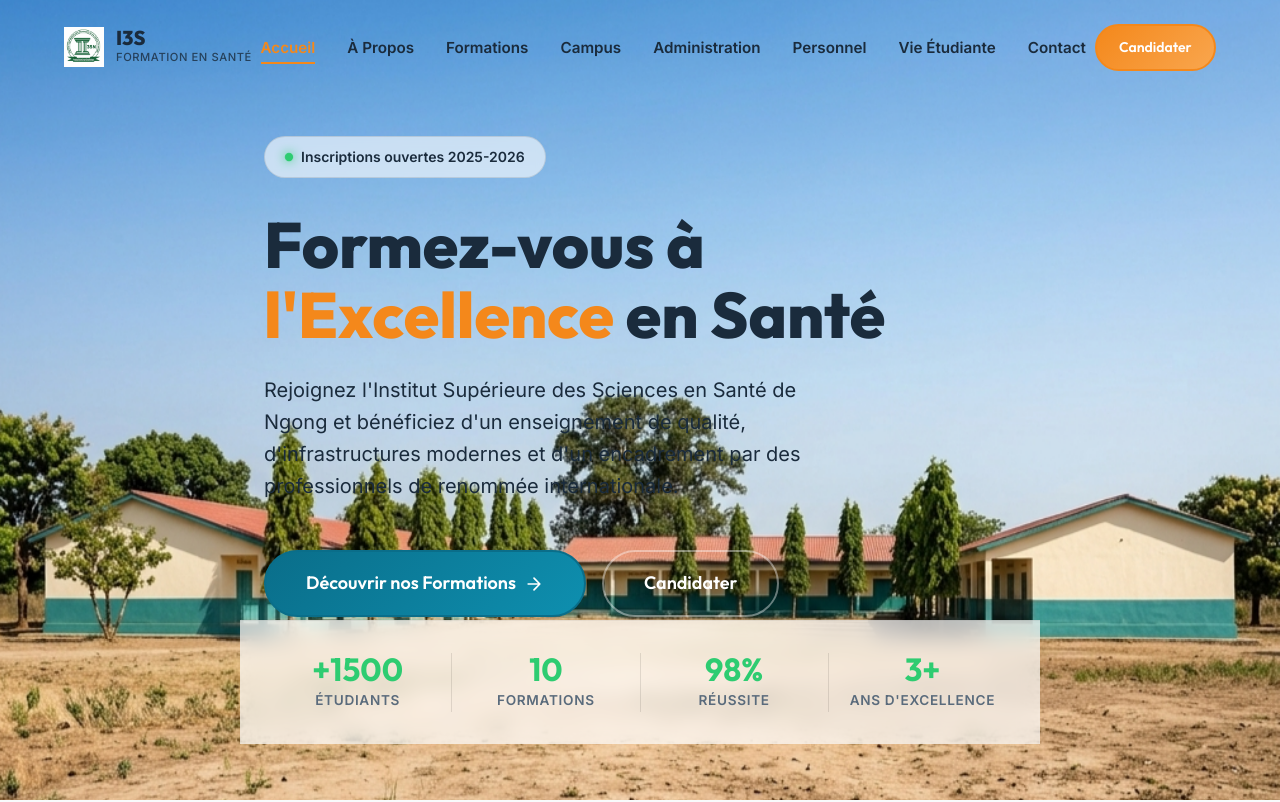
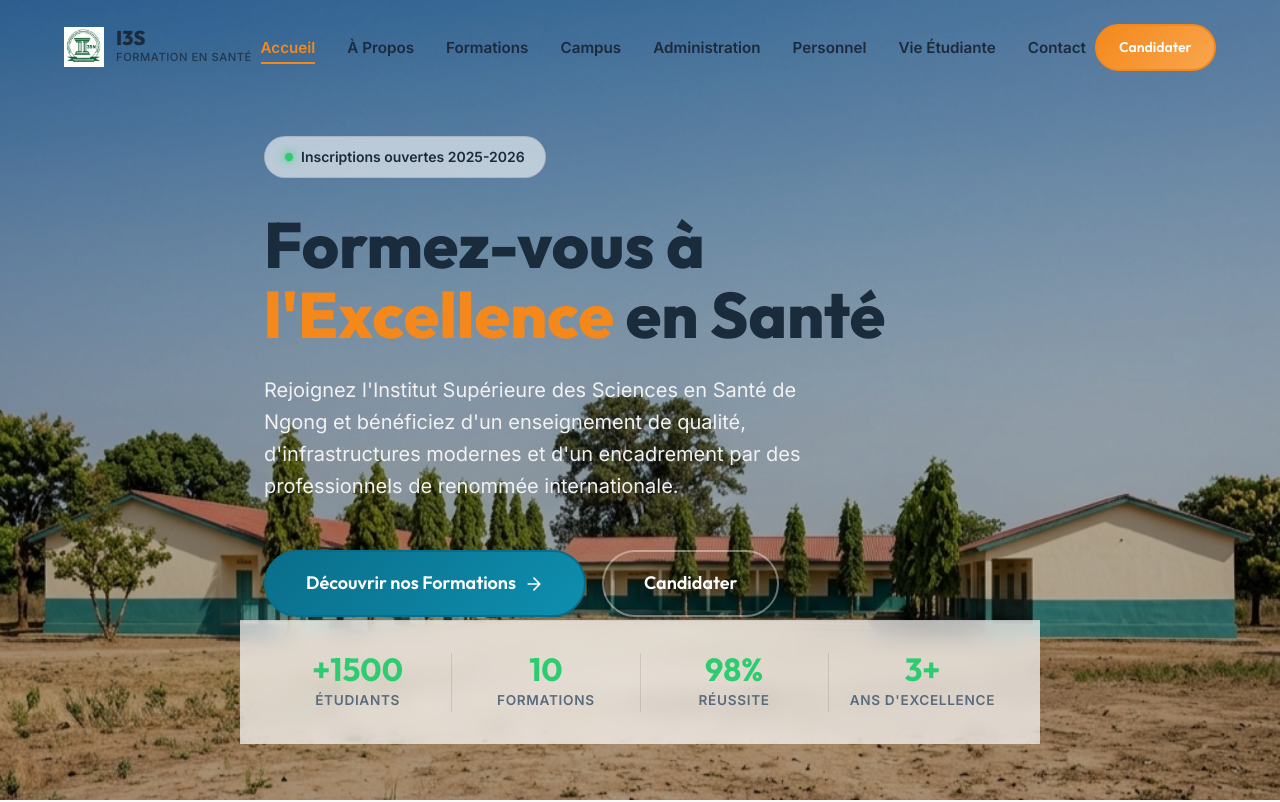
Before and after one commit to DPW2005/site-vitrine, a React (Vite) app: page / in a window 1280 px wide. Shown: the top 802 px of the page. Built offline with nearby package versions, Linux system fonts and the light colour scheme.

Commit message:
Texte okay

```diff
--- a/src/App.css
+++ b/src/App.css
@@ -481,6 +481,7 @@
   max-width: 600px;
   margin-bottom: var(--space-2xl);
   animation: fadeInUp 0.8s ease-out 0.4s both;
+  color: rgb(241, 241, 241);
 }
 
 .hero__actions {
@@ -1540,3 +1541,13 @@
     text-align: center;
   }
 }
+
+
+/*****************************/
+.test-cover {
+  background-color: rgba(0, 0, 0, 0.3);
+  width: 100%;
+  height: 100%;
+  position: absolute;
+  z-index: 2;
+}
--- a/src/components/Hero.jsx
+++ b/src/components/Hero.jsx
@@ -2,6 +2,7 @@ export default function Hero() {
   return (
     <section id="accueil" className="hero">
       <div className="hero__bg">
+        <div className="test-cover"></div>
         <img
           src="/hero-bg.png"
           alt="Étudiants africains en blouse blanche dans un campus médical moderne"
```
